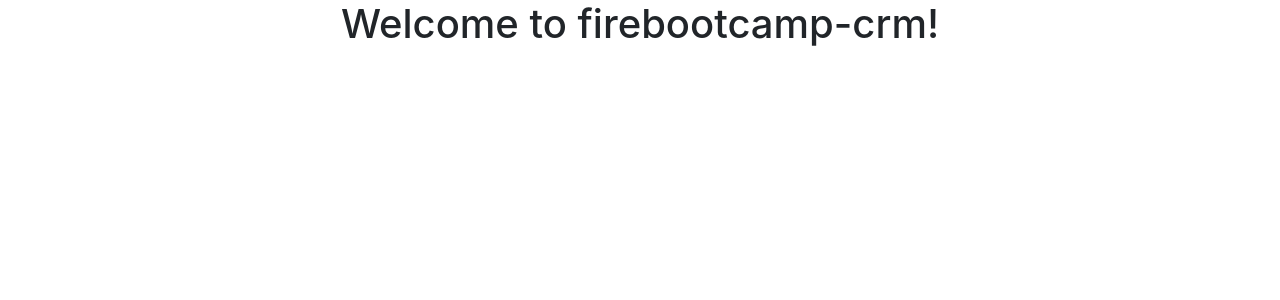
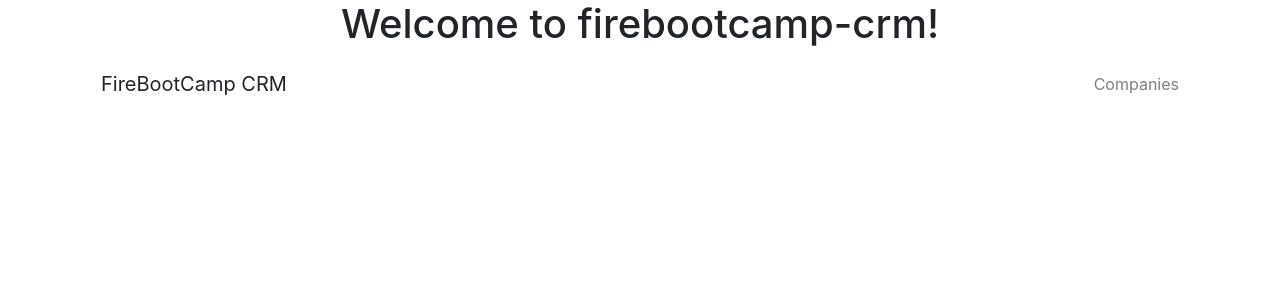
Before and after one commit to AnnaShk/firebootcamp, an Angular app: page /company/edit/1 in a window 1280 px wide. Before the commit this address led to /. Shown: the top 300 px of the page. Built offline with nearby package versions, Linux system fonts and the light colour scheme.

Commit message:
Add company-edit component

```diff
--- a/src/app/app-routing.module.ts
+++ b/src/app/app-routing.module.ts
@@ -1,10 +1,12 @@
 import { NgModule } from '@angular/core';
 import { Routes, RouterModule } from '@angular/router';
 import { CompanyListComponent } from './company/company-list/company-list.component';
+import { CompanyEditComponent } from './company/company-edit/company-edit.component';
 
 const routes: Routes = [
   { path: '', redirectTo: 'company/list', pathMatch: 'full' }, // full as we bind to empty string. If not full, any path will start from empty string
-  { path: 'company/list', component: CompanyListComponent}
+  { path: 'company/list', component: CompanyListComponent },
+  { path: 'company/edit/:id', component: CompanyEditComponent }
 ];
 
 @NgModule({
--- a/src/app/app.module.ts
+++ b/src/app/app.module.ts
@@ -8,12 +8,14 @@ import { FormsModule } from '@angular/forms';
 import { CompanyListComponent } from './company/company-list/company-list.component';
 import { NgbModule } from '@ng-bootstrap/ng-bootstrap';
 import { CompanyTableComponent } from './company/company-table/company-table.component';
+import { CompanyEditComponent } from './company/company-edit/company-edit.component';
 
 @NgModule({
   declarations: [
     AppComponent,
     CompanyListComponent,
-    CompanyTableComponent
+    CompanyTableComponent,
+    CompanyEditComponent
   ],
   imports: [
     BrowserModule,
--- /dev/null
+++ b/src/app/company/company-edit/company-edit.component.html
@@ -0,0 +1,11 @@
+<nav class="navbar navbar-light bg-faded">
+  <a class="navbar-brand">FireBootCamp CRM</a>
+  <ul class="navbar-nav ml-auto">
+    <li class="nav-item" [routerLinkActive]="'active'">
+      <a class="nav-link" [routerLink]="['/company/list']">Companies</a>
+    </li>
+  </ul>
+</nav>
+<div class="container">
+  <router-outlet></router-outlet>
+</div>
--- /dev/null
+++ b/src/app/company/company-edit/company-edit.component.ts
@@ -0,0 +1,15 @@
+import { Component, OnInit } from '@angular/core';
+
+@Component({
+  selector: 'fbc-company-edit',
+  templateUrl: './company-edit.component.html',
+  styleUrls: ['./company-edit.component.scss']
+})
+export class CompanyEditComponent implements OnInit {
+
+  constructor() { }
+
+  ngOnInit() {
+  }
+
+}
--- a/src/app/company/company-list/company-list.component.html
+++ b/src/app/company/company-list/company-list.component.html
@@ -1,5 +1,9 @@
 <h1>
     Companies
+    <button type='button' class='btn btn-success float-right'
+            [routerLink]="['/company', 'edit', 0]">
+        Add
+    </button>
 </h1>
 
 <fbc-company-table
```
Also changed, not shown: src/app/company/company-edit/company-edit.component.scss (added).
